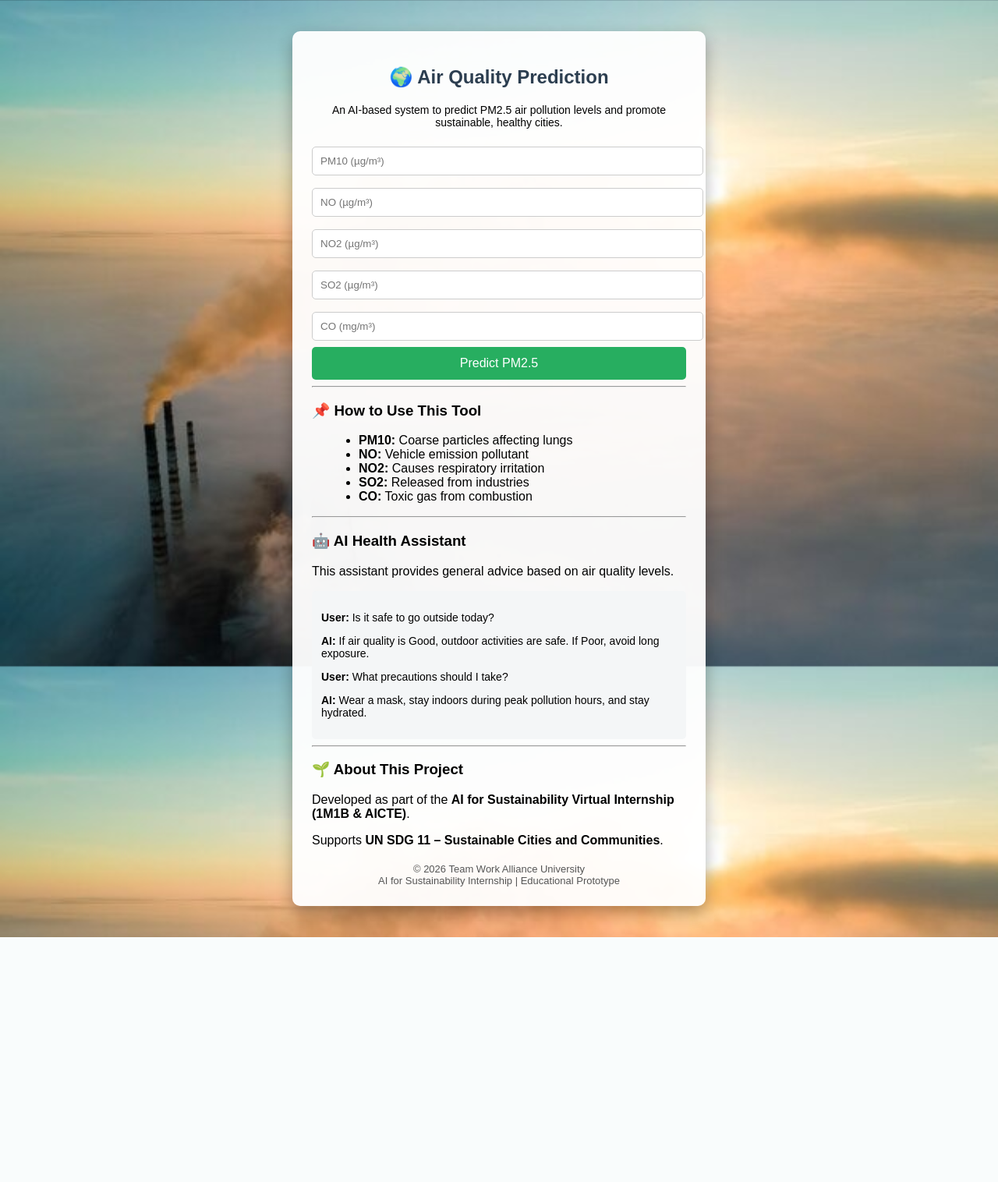
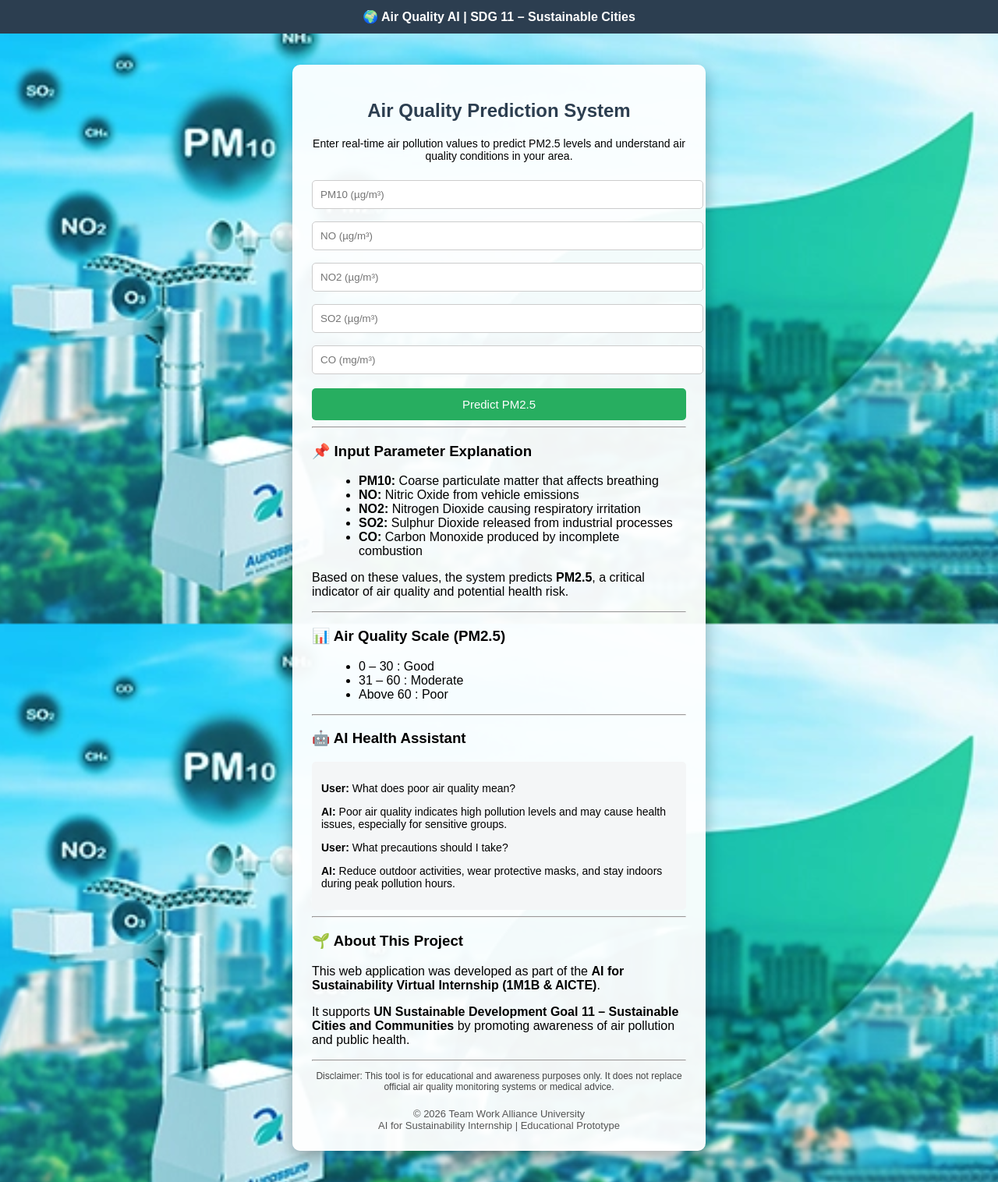
Before and after one commit to koushik140106/AI-Air-Quality-Prediction, a Flask app: page / in a window 1280 px wide. Shown: the whole page at 78% size. Before the commit the page ends 1202 px from the top, so only its background shows below. Run offline with Flask 3, Linux system fonts and the light colour scheme.

Commit message:
Remove sample inputs and finalize real-user input UI

```diff
--- a/static/style.css
+++ b/static/style.css
@@ -4,6 +4,14 @@ body {
     background-size: cover;
     margin: 0;
     padding: 0;
+}
+
+.navbar {
+    background: #2c3e50;
+    color: white;
+    padding: 12px;
+    text-align: center;
+    font-weight: bold;
 }
 
 .container {
@@ -37,9 +45,10 @@ input {
 button {
     width: 100%;
     padding: 12px;
+    margin-top: 10px;
     background: #27ae60;
     color: white;
-    font-size: 16px;
+    font-size: 15px;
     border: none;
     border-radius: 5px;
     cursor: pointer;
@@ -87,9 +96,21 @@ ul {
     margin-left: 20px;
 }
 
+.disclaimer {
+    font-size: 12px;
+    text-align: center;
+    color: #444;
+}
+
 footer {
     text-align: center;
     font-size: 13px;
     margin-top: 20px;
     color: #555;
 }
+
+@media (max-width: 600px) {
+    .container {
+        width: 90%;
+    }
+}
--- a/templates/index.html
+++ b/templates/index.html
@@ -7,13 +7,17 @@
 </head>
 <body>
 
+<div class="navbar">
+    🌍 Air Quality AI | SDG 11 – Sustainable Cities
+</div>
+
 <div class="container">
 
-    <h2>🌍 Air Quality Prediction</h2>
+    <h2>Air Quality Prediction System</h2>
 
     <p class="subtitle">
-        An AI-based system to predict PM2.5 air pollution levels and promote
-        sustainable, healthy cities.
+        Enter real-time air pollution values to predict PM2.5 levels and
+        understand air quality conditions in your area.
     </p>
 
     <form method="POST">
@@ -37,9 +41,9 @@
         <p><b>Air Quality:</b> {{ quality }}</p>
 
         {% if quality == 'Poor 😷' %}
-            <p class="tip">⚠ Avoid outdoor activities. Wear a mask.</p>
+            <p class="tip">⚠ Avoid outdoor activities and wear a mask.</p>
         {% elif quality == 'Moderate 😐' %}
-            <p class="tip">ℹ Sensitive groups should be cautious.</p>
+            <p class="tip">ℹ Sensitive groups should limit outdoor exposure.</p>
         {% else %}
             <p class="tip">✅ Air quality is safe for outdoor activities.</p>
         {% endif %}
@@ -48,38 +52,60 @@
 
     <hr>
 
-    <h3>📌 How to Use This Tool</h3>
+    <h3>📌 Input Parameter Explanation</h3>
     <ul>
-        <li><b>PM10:</b> Coarse particles affecting lungs</li>
-        <li><b>NO:</b> Vehicle emission pollutant</li>
-        <li><b>NO2:</b> Causes respiratory irritation</li>
-        <li><b>SO2:</b> Released from industries</li>
-        <li><b>CO:</b> Toxic gas from combustion</li>
+        <li><b>PM10:</b> Coarse particulate matter that affects breathing</li>
+        <li><b>NO:</b> Nitric Oxide from vehicle emissions</li>
+        <li><b>NO2:</b> Nitrogen Dioxide causing respiratory irritation</li>
+        <li><b>SO2:</b> Sulphur Dioxide released from industrial processes</li>
+        <li><b>CO:</b> Carbon Monoxide produced by incomplete combustion</li>
+    </ul>
+
+    <p>
+        Based on these values, the system predicts <b>PM2.5</b>, a critical indicator
+        of air quality and potential health risk.
+    </p>
+
+    <hr>
+
+    <h3>📊 Air Quality Scale (PM2.5)</h3>
+    <ul>
+        <li>0 – 30 : Good</li>
+        <li>31 – 60 : Moderate</li>
+        <li>Above 60 : Poor</li>
     </ul>
 
     <hr>
 
     <h3>🤖 AI Health Assistant</h3>
-    <p>
-        This assistant provides general advice based on air quality levels.
-    </p>
-
     <div class="chatbox">
-        <p><b>User:</b> Is it safe to go outside today?</p>
-        <p><b>AI:</b> If air quality is Good, outdoor activities are safe. If Poor, avoid long exposure.</p>
+        <p><b>User:</b> What does poor air quality mean?</p>
+        <p><b>AI:</b> Poor air quality indicates high pollution levels and may
+        cause health issues, especially for sensitive groups.</p>
 
         <p><b>User:</b> What precautions should I take?</p>
-        <p><b>AI:</b> Wear a mask, stay indoors during peak pollution hours, and stay hydrated.</p>
+        <p><b>AI:</b> Reduce outdoor activities, wear protective masks, and stay indoors
+        during peak pollution hours.</p>
     </div>
 
     <hr>
 
     <h3>🌱 About This Project</h3>
     <p>
-        Developed as part of the <b>AI for Sustainability Virtual Internship (1M1B & AICTE)</b>.
+        This web application was developed as part of the
+        <b>AI for Sustainability Virtual Internship (1M1B & AICTE)</b>.
     </p>
+
     <p>
-        Supports <b>UN SDG 11 – Sustainable Cities and Communities</b>.
+        It supports <b>UN Sustainable Development Goal 11 – Sustainable Cities and Communities</b>
+        by promoting awareness of air pollution and public health.
+    </p>
+
+    <hr>
+
+    <p class="disclaimer">
+        Disclaimer: This tool is for educational and awareness purposes only.
+        It does not replace official air quality monitoring systems or medical advice.
     </p>
 
     <footer>
```
Also changed, not shown: static/images/air.jpg.
